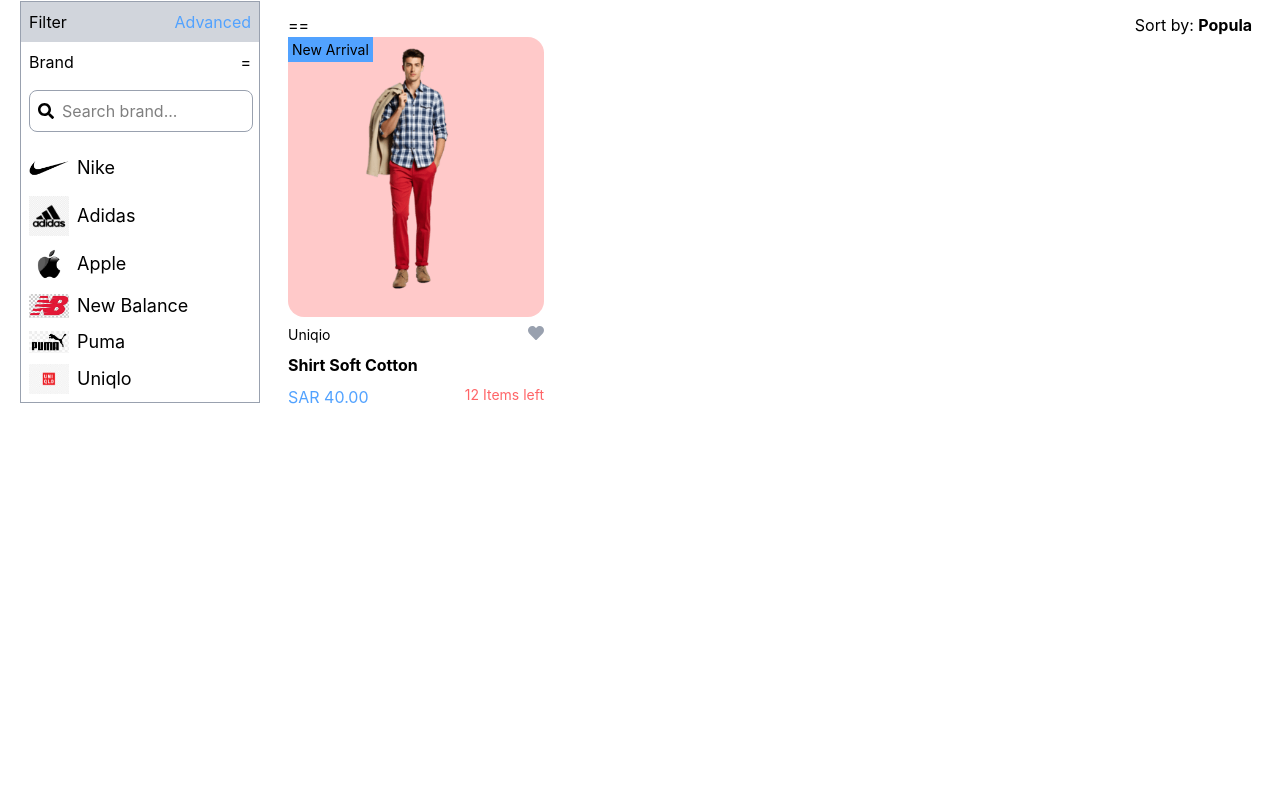
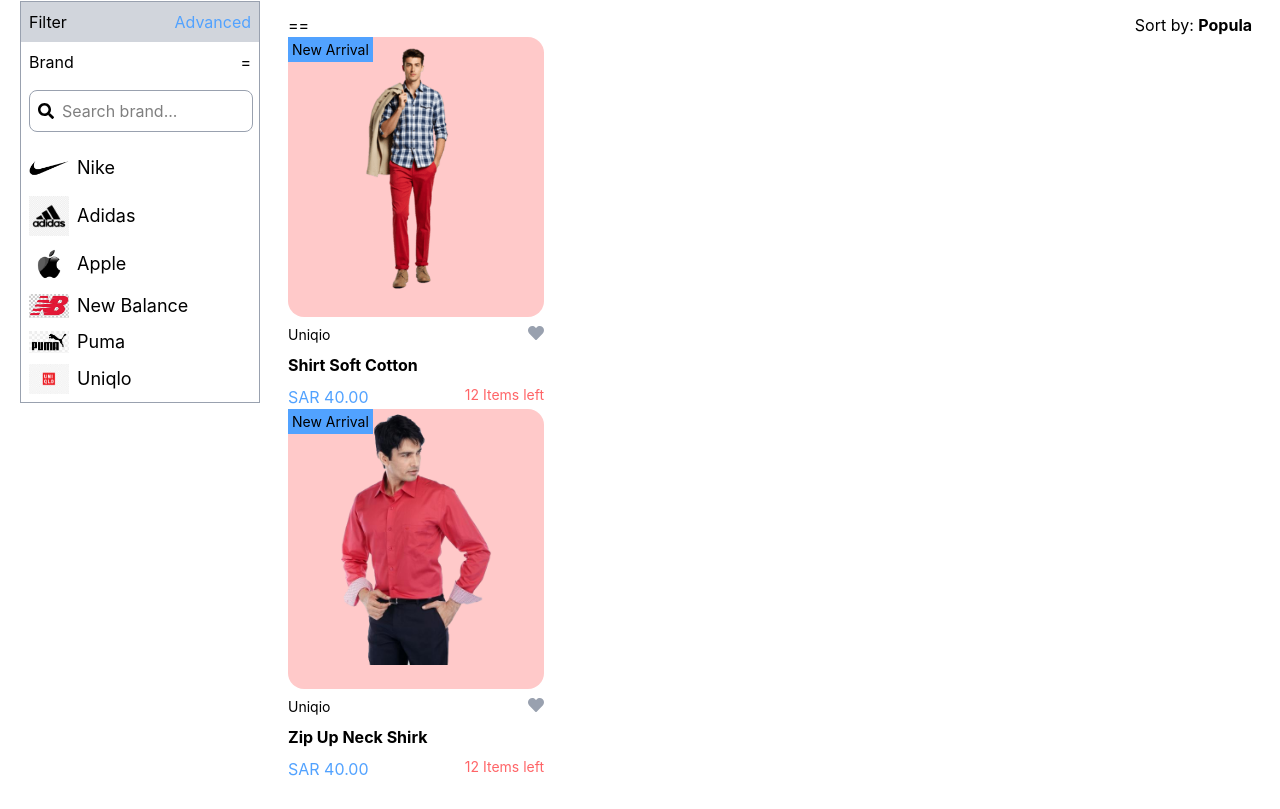
Before and after one commit to JohnMabas/Stella---Ecommerce, a React (Vite) app: page / in a window 1280 px wide. Shown: the part 457-1266 px from the top of the page. Before the commit the page ends 894 px from the top, so only its background shows below. Built offline with nearby package versions, Linux system fonts and the light colour scheme.

Commit message:
add card 2

```diff
--- a/src/Components/Cards.jsx
+++ b/src/Components/Cards.jsx
@@ -1,4 +1,5 @@
 import man1 from "/src/assets/man1.png"
+import man2 from "/src/assets/man3.png"
 import { FaHeart } from "react-icons/fa";
 
 function Cards(){
@@ -35,6 +36,24 @@
 
                     </div>
                 </div>
+
+                 <div className="w-64 space-y-2">
+                    <div className="bg-red-200 rounded-2xl">
+                    <img src={man2} alt="" />
+                    <span className=" relative bottom-64 p-1 text-sm bg-blue-400 ">New Arrival</span>
+                    </div>
+
+                    <div className="flex justify-between">
+                        <p className="text-sm">Uniqio</p>
+                        <span className="text-gray-400 "><FaHeart/></span>
+                    </div>
+                    <h4 className="font-bold">Zip Up Neck Shirk</h4>
+                    <div className="flex justify-between">
+                    <p className="text-blue-400">SAR 40.00</p>
+                    <p className="text-red-400 text-sm">12 Items left</p>
+
+                    </div>
+                </div>
             </div>
 
 
```
